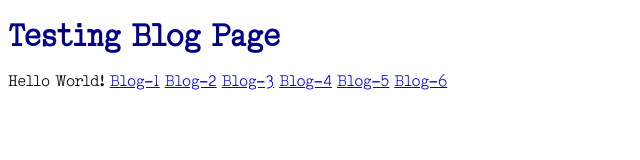
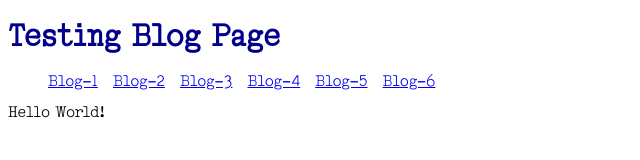
Before and after one commit to julio-rod/julio-rod.github.io, a plain HTML site: page buttons/blog.html in a window 1280 px wide. Shown: the whole page, without its empty margins (0-640 px from the left). Drawn offline with Linux system fonts and the light colour scheme.

Commit message:
Update: index, blog page.

```diff
--- a/buttons/blog.html
+++ b/buttons/blog.html
@@ -5,14 +5,24 @@
         <link rel="stylesheet" type="text/css" href="../style.css"> <!-- adjust the path if needed -->
     </head>
     <body>
-        <h1>Testing Blog Page</h1>
-        Hello World!
 
-        <a href="../pages/blog-1.html">Blog-1</a>
-        <a href="../pages/blog-2.html">Blog-2</a>
-        <a href="../pages/blog-3.html">Blog-3</a>
-        <a href="../pages/blog-4.html">Blog-4</a>
-        <a href="../pages/blog-5.html">Blog-5</a>
-        <a href="../pages/blog-6.html">Blog-6</a>
+        <header>
+            <h1>Testing Blog Page</h1>
+        </header>
+
+        <nav>
+            <ul>
+                <li><a href="../pages/blog-1.html">Blog-1</a></li>
+                <li><a href="../pages/blog-2.html">Blog-2</a></li>
+                <li><a href="../pages/blog-3.html">Blog-3</a></li>
+                <li><a href="../pages/blog-4.html">Blog-4</a></li>
+                <li><a href="../pages/blog-5.html">Blog-5</a></li>
+                <li><a href="../pages/blog-6.html">Blog-6</a></li>
+            </ul>
+        </nav>
+
+        <main>
+            Hello World!
+        </main>
     </body>
 </html>
```
Also changed, not shown: index.html (+2 -2 lines).
